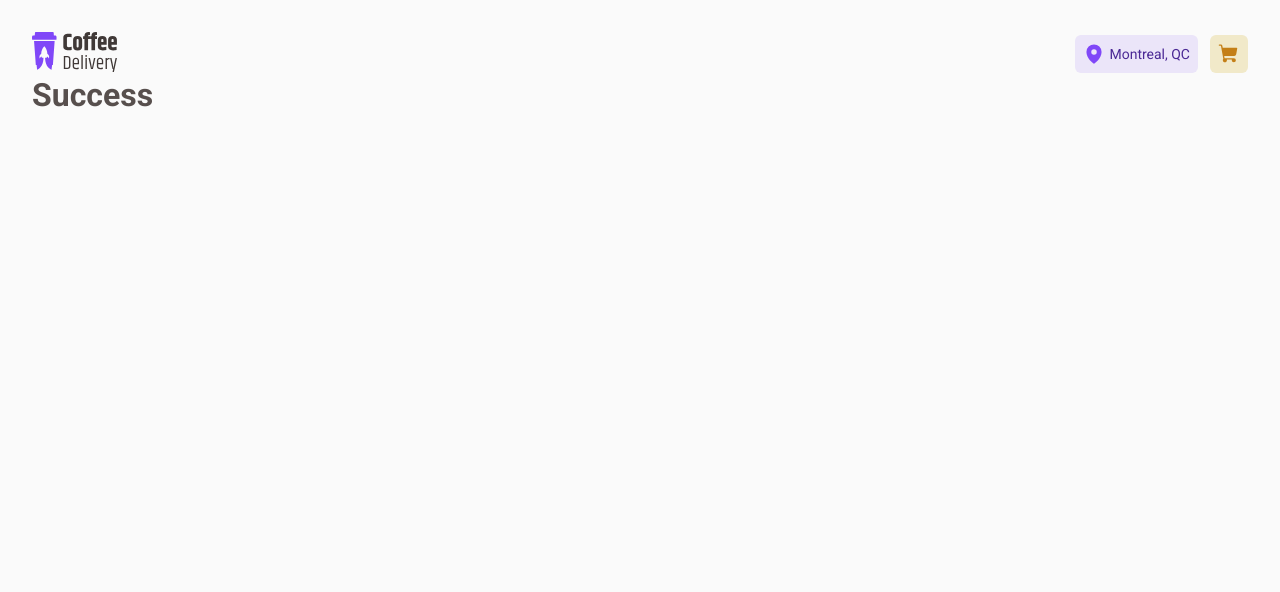
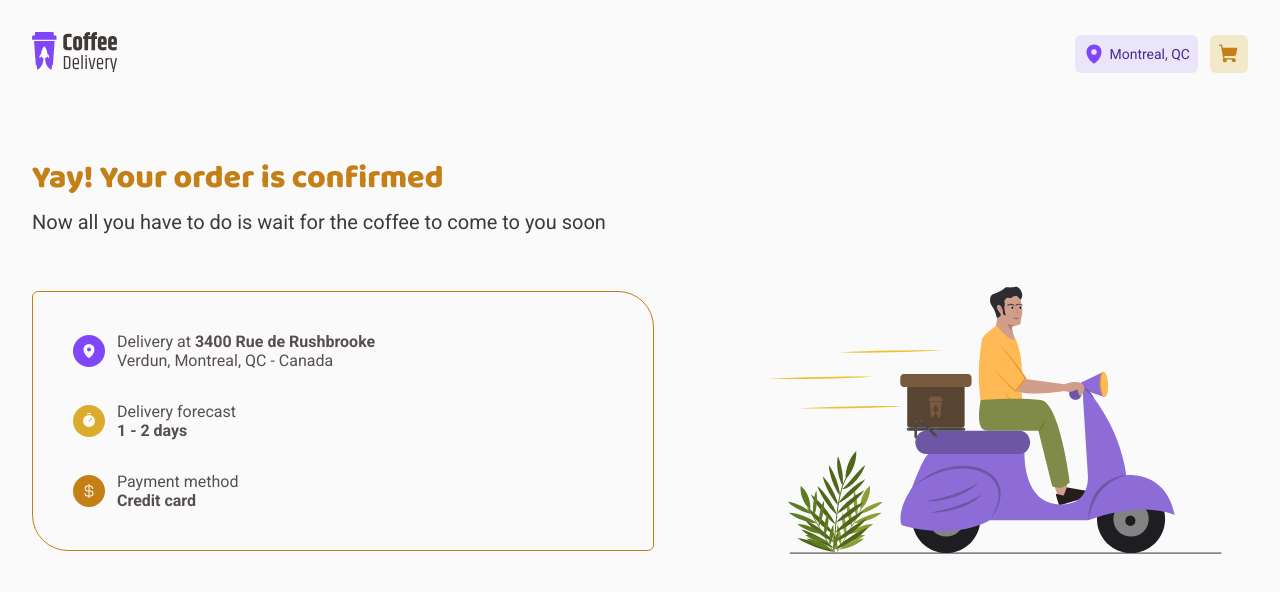
Before and after one commit to samantafluture/coffee-delivery-app-react, a React (Vite) app: page /success in a window 1280 px wide. Shown: the top 592 px of the page. Built offline with nearby package versions, Linux system fonts and the light colour scheme.

Commit message:
create and style success page

```diff
--- a/src/pages/Checkout/styles.ts
+++ b/src/pages/Checkout/styles.ts
@@ -19,10 +19,13 @@ export const CheckoutContainer = styled.main`
 
 export const AddressContainer = styled.div`
 	width: 60%;
+	margin-bottom: 4rem;
+
 `
 
 export const CartContainer = styled.div`
 	width: 40%;
+
 `
 
 export const FormContainer = styled.div`
--- a/src/pages/Success/index.tsx
+++ b/src/pages/Success/index.tsx
@@ -1,5 +1,61 @@
+import { CurrencyDollar, MapPin, Timer } from 'phosphor-react'
+import deliveryIllustration from '../../assets/delivery-illustration.svg'
+import {
+	SuccessContainer,
+	SuccessHeader,
+	OrderContainer,
+	OrderDetails,
+	SuccessWrapper
+} from './styles'
+
 export function Success() {
-  return(
-    <h1>Success</h1>
-  )
+	return (
+		<SuccessContainer>
+			<SuccessHeader>
+				<h2>Yay! Your order is confirmed</h2>
+				<p>
+					Now all you have to do is wait for the coffee to come to you
+					soon
+				</p>
+			</SuccessHeader>
+			<SuccessWrapper>
+				<OrderContainer>
+					<OrderDetails>
+						<div>
+							<MapPin size={20} weight='fill' />
+						</div>
+						<article>
+							<p>
+								Delivery at <span>3400 Rue de Rushbrooke</span>
+							</p>
+							<p>Verdun, Montreal, QC - Canada</p>
+						</article>
+					</OrderDetails>
+					<OrderDetails>
+						<div>
+							<Timer size={20} weight='fill' />
+						</div>
+						<article>
+							<p>Delivery forecast</p>
+							<p>
+								<span>1 - 2 days</span>
+							</p>
+						</article>
+					</OrderDetails>
+					<OrderDetails>
+						<div>
+							<CurrencyDollar size={20} weight='fill' />
+						</div>
+						<article>
+							<p>Payment method</p>
+							<p>
+								<span>Credit card</span>
+							</p>
+						</article>
+					</OrderDetails>
+				</OrderContainer>
+				<img src={deliveryIllustration} alt="Illustration of a delivery person in a motorcycle" />
+			</SuccessWrapper>
+		</SuccessContainer>
+	)
 }
--- /dev/null
+++ b/src/pages/Success/styles.ts
@@ -0,0 +1,93 @@
+import styled from 'styled-components'
+
+export const SuccessContainer = styled.main`
+	margin-top: 4.5rem;
+`
+export const SuccessHeader = styled.div`
+	margin-bottom: 2.5rem;
+
+	h2 {
+		font-family: 'Baloo 2', cursive;
+		color: ${(props) => props.theme['brand-yellow-dark']};
+		font-weight: 800;
+		font-size: 2rem;
+		line-height: 3.9rem;
+	}
+
+	p {
+		font-size: 1.25rem;
+		color: ${(props) => props.theme['base-subtitle']};
+	}
+`
+
+export const SuccessWrapper = styled.div`
+  display: flex;
+  justify-content: space-between;
+  align-items: center;
+  gap: 6.375rem;
+`
+
+export const OrderContainer = styled.div`
+  padding: 2.5rem;
+  border-radius: 6px 36px;
+	border: 1px solid ${(props) => props.theme['brand-yellow-dark']};;
+  width: 100%;
+`
+
+export const OrderDetails = styled.div`
+	display: flex;
+	gap: 0.75rem;
+	margin-bottom: 2rem;
+	align-items: center;
+
+	svg {
+		color: ${(props) => props.theme['base-background']};
+	}
+
+	p {
+		color: ${(props) => props.theme['base-text']};
+		font-size: 1rem;
+		font-weight: 400;
+	}
+
+	span {
+		font-weight: bold;
+	}
+
+	div {
+		border-radius: 50%;
+		padding: 0.5rem;
+		width: 2rem;
+		height: 2rem;
+		display: flex;
+		justify-content: center;
+		align-items: center;
+
+		color: ${(props) => props.theme['base-background']};
+	}
+
+	&:nth-of-type(1) {
+		div {
+			background-color: ${(props) => props.theme['brand-purple']};
+		}
+	}
+
+	&:nth-of-type(2) {
+		div {
+			background-color: ${(props) => props.theme['brand-yellow']};
+		}
+	}
+
+	&:nth-of-type(3) {
+		div {
+			background-color: ${(props) => props.theme['brand-yellow-dark']};
+		}
+    margin-bottom: 0;
+	}
+
+	&:nth-of-type(4) {
+		div {
+			background-color: ${(props) => props.theme['brand-purple']};
+		}
+	}
+`
```
Also changed, not shown: src/assets/delivery-illustration.svg (added), 1 other file (tests, documents, lock files or other folders).
